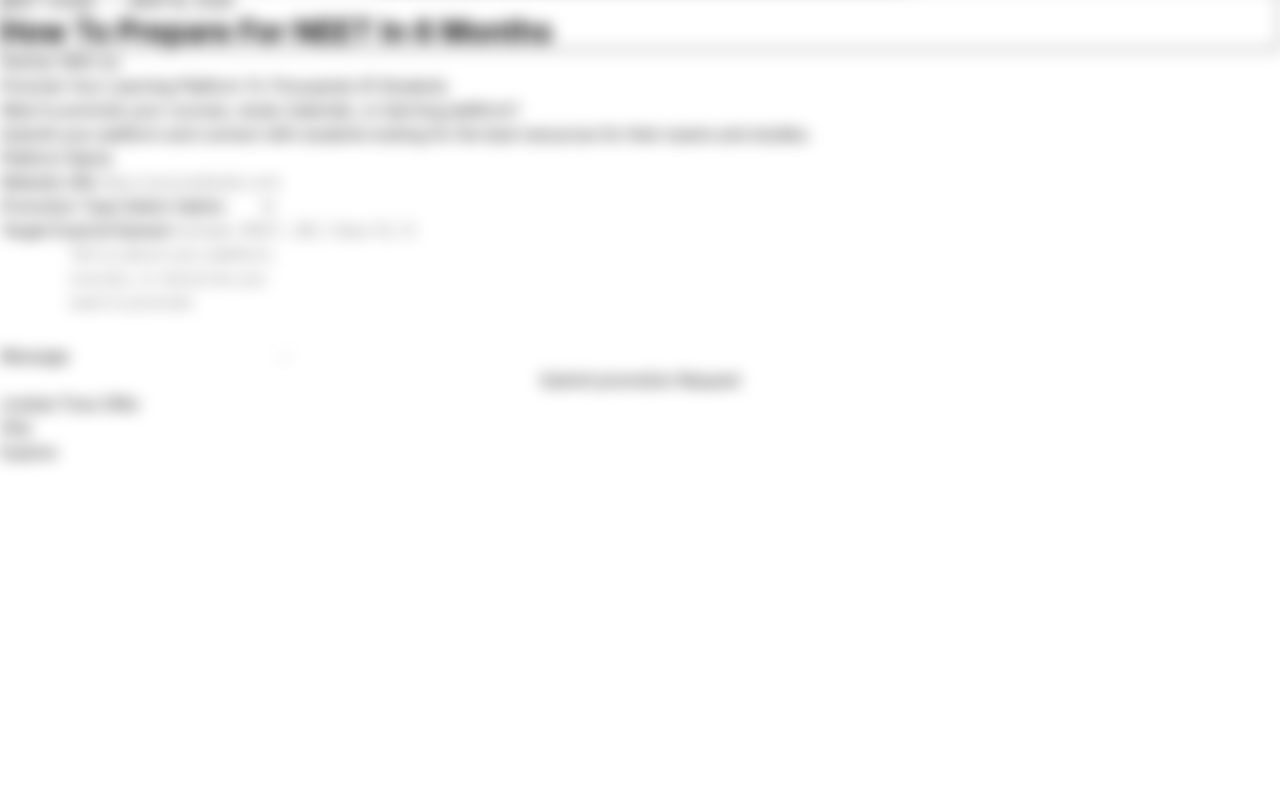
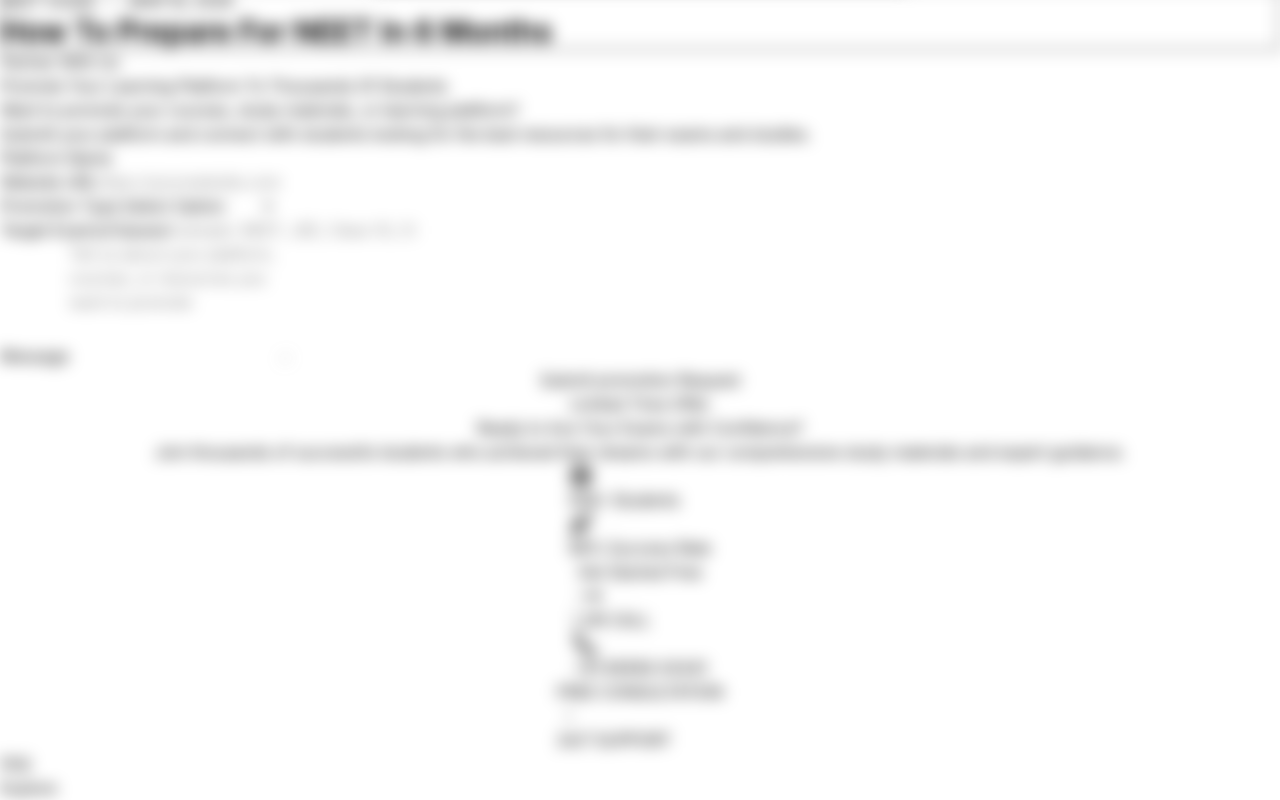
Before and after one commit to yashukaSan/study-website-UI-UX, a React (Vite) app: page / in a window 1280 px wide. Shown: the part 3978-4778 px from the top of the page. Before the commit the page ends 4442 px from the top, so only its background shows below. Built offline with nearby package versions, Linux system fonts and the light colour scheme.

Commit message:
added raw components

```diff
--- a/src/components/Offer.jsx
+++ b/src/components/Offer.jsx
@@ -1,10 +1,32 @@
+import {Target, Dot, Rocket, MoveRight, Phone} from 'lucide-react';
+
 export default function Offer(){
     return (
-        <section>
+        <section className="flex flex-col justify-center items-center ">
             <div>
                 Limited Time Offer
-
             </div>
+            <h1>
+                Ready to Ace Your Exams with Confdence?
+            </h1>
+            <p>
+                Join thousands of successful students who achieved their dreams with our comprehensive study materials and expert guidance.
+            </p>
+            <div>
+                <Target />
+                <div><span>50K+</span> Students</div>
+                <Rocket />
+                <div><span>98%</span> Success Rate</div>
+            </div>
+            <button>
+                Get Started Free <MoveRight />
+            </button>
+            <p>
+                | OR CALL <span><Phone /> +91 85958 XXX41</span>
+            </p>
+            <p>
+                FREE CONSULTATION <Dot /> 24/7 SUPPORT
+            </p>
         </section>
     );
 }
```
